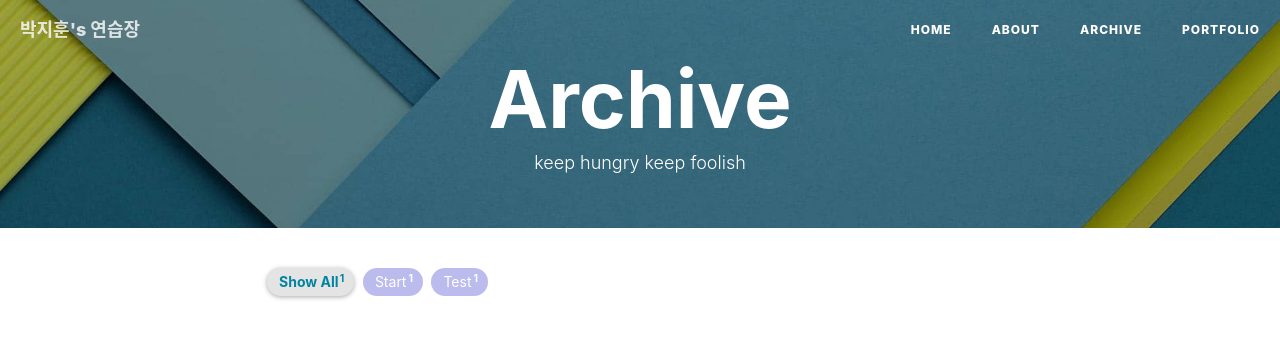
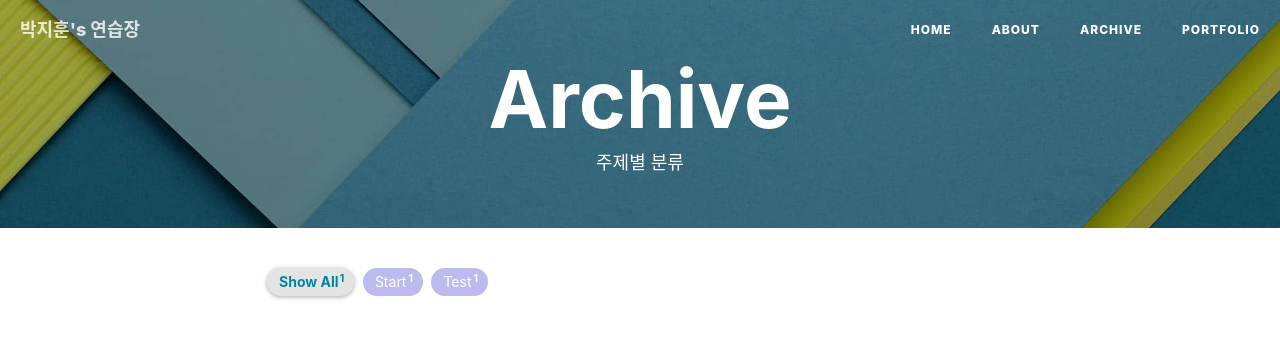
Before and after one commit to ggoowlgns/ggoowlgns.github.io, a Jekyll site: the page built from archive.html, in a window 1280 px wide. Shown: the top 339 px of the page. Built offline with Jekyll 4.4.1, drawn with Linux system fonts in a browser that asks for light colours; nearby versions of some CDN libraries; comment, search, counter and statistics services are not loaded.

Commit message:
Update archive.html

```diff
--- a/archive.html
+++ b/archive.html
@@ -1,7 +1,7 @@
 ---
 title: Archive
 layout: default
-description: keep hungry keep foolish
+description: 주제별 분류
 header-img: "img/tag-bg.jpg"
 ---
 
```
